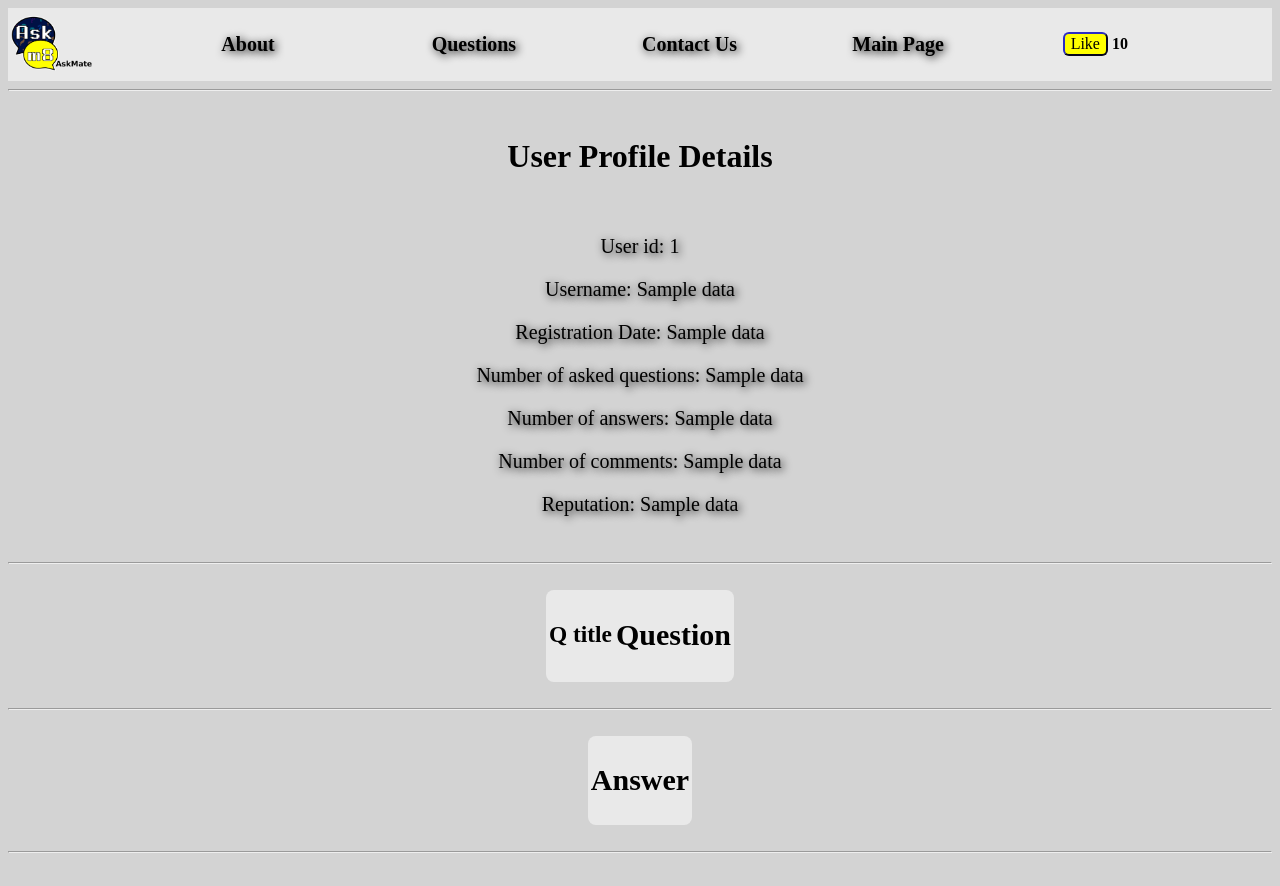
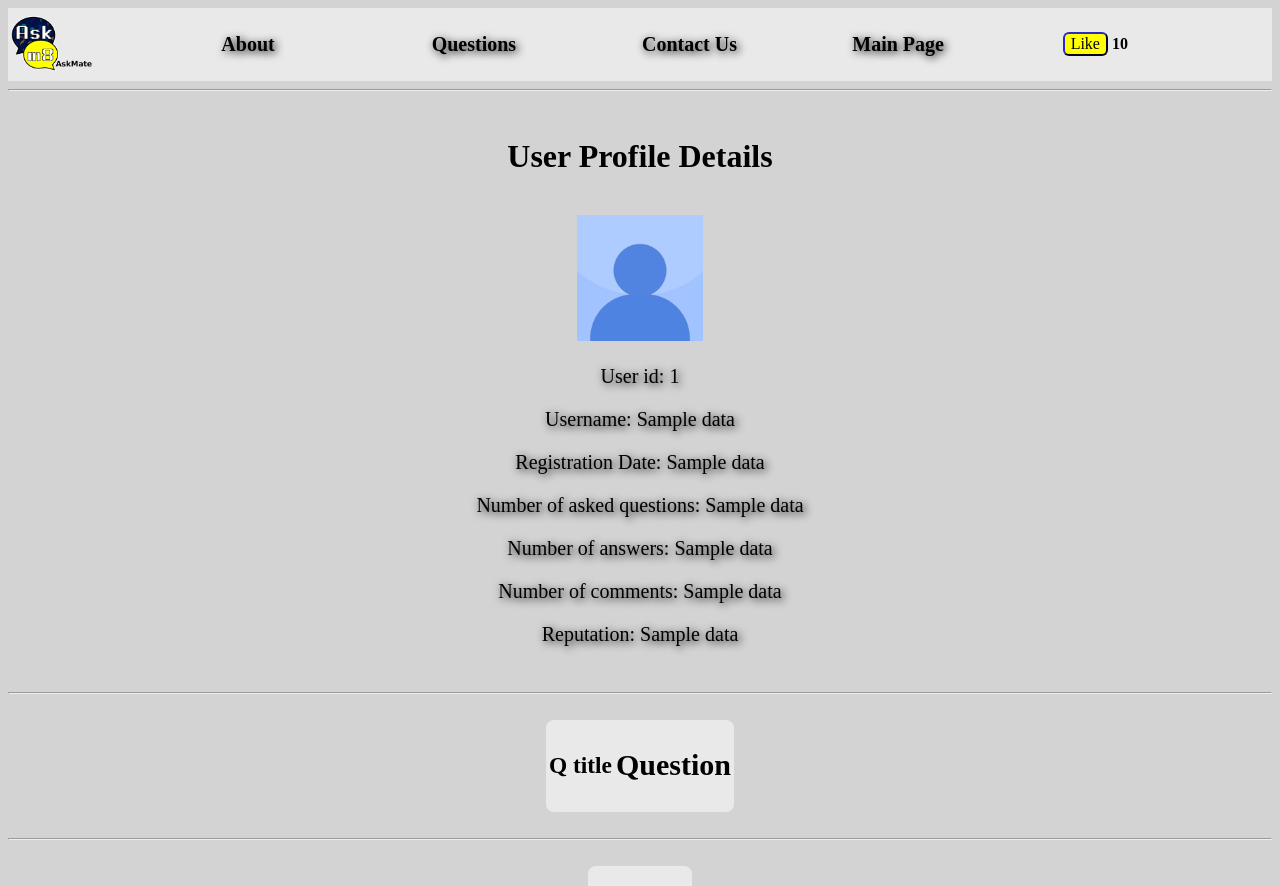
Before and after one commit to CodecoolGlobal/ask-mate-3-python-KriszTuri, a Flask app: template templates/profile_page.html in a window 1280 px wide. Shown: the top 886 px of the page. Run offline with Flask 2, Linux system fonts and the light colour scheme; the template is opened without the code that fills it: most values are stand-ins (such as "Sample title", 1, 10 or a date in 2020); lists and menus that the app fills with data are empty.

Commit message:
Rub's and Picy's profile picture have been done

```diff
--- a/templates/profile_page.html
+++ b/templates/profile_page.html
@@ -31,22 +31,35 @@
             </tr>
         </table>
            <hr>
+
            <div class="center">
            <br>
             <h1>User Profile Details</h1>
             <br>
+
+
                 {% for data in users %}
                     {% if id == data[0]   %}
-                    <p>User id: {{ data[0] }} </p>
-                    <p>Username: {{ data[1] }} </p>
+                        {% if data[1] == 'Ruby'  %}
+                            <img class="profile_picture" src="/static/Ruby.jpg" alt="profile picture" width="12%" height="Auto">
+                            {% elif data[1] == 'Pici'  %}
+                             <img class="profile_picture" src="/static/Pici.jpg" alt="profile picture" width="12%" height="Auto">
+                            {% else %}
+                        <img class="profile_picture" src="/static/profile_picture.jpg" alt="profile picture" width="10%" height="Auto">
+                            {% endif %}
+                            <p class="profile_data">User id: {{ data[0] }} </p>
+                    <p class="profile_data">Username: {{ data[1] }} </p>
                         {% set time= data[5]|string %}
-                    <p>Registration Date: {{ time[:16] }} </p>
-                    <p>Number of asked questions: {{ data[6] }} </p>
-                    <p>Number of answers: {{ data[7] }} </p>
-                    <p>Number of comments: {{ data[8] }} </p>
-                    <p>Reputation: {{ data[4] }} </p>
+                    <p class="profile_data">Registration Date: {{ time[:16] }} </p>
+                    <p class="profile_data">Number of asked questions: {{ data[6] }} </p>
+                    <p class="profile_data">Number of answers: {{ data[7] }} </p>
+                    <p class="profile_data">Number of comments: {{ data[8] }} </p>
+                    <p class="profile_data">Reputation: {{ data[4] }} </p>
                     {% endif %}
                 {% endfor %}
+
+
+
                <br>
         <hr>
         <br>
--- a/templates/users_list.html
+++ b/templates/users_list.html
@@ -26,6 +26,7 @@
                 </td>
             </tr>
       </table>
+
                   <hr>
           <br>
         {% if not logged_in %}
```
Also changed, not shown: static/Pici.jpg (added), static/profile_picture.jpg (added), static/style.css (line endings or trailing spaces), 1 other file.
